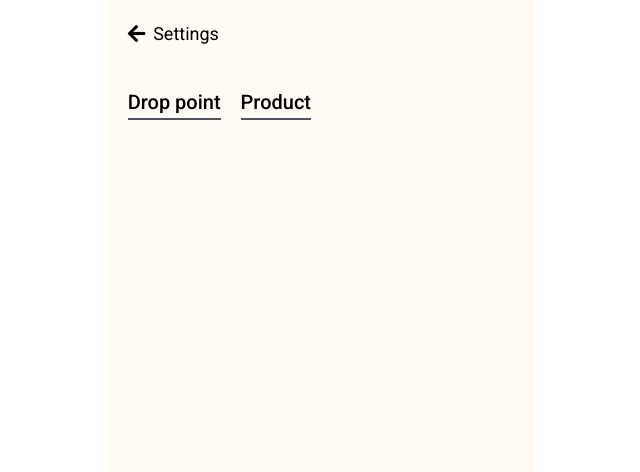
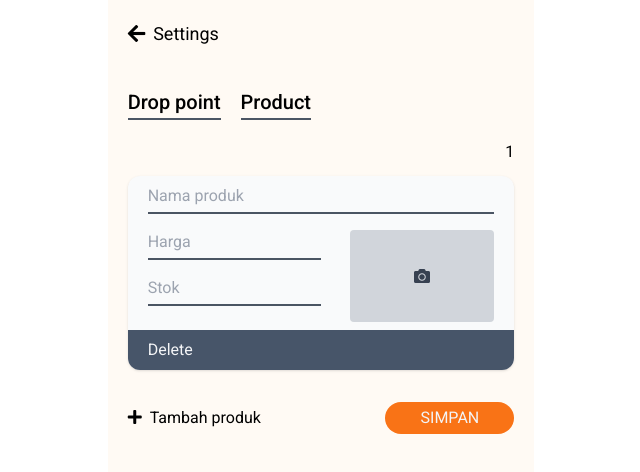
Before and after one commit to or-abdillh/dapuraya-owner, a Vue app: page /settings in a window 1280 px wide. Both pictures are taken after a click on the element "Product". Shown: the top 472 px of the page, without its empty margins (319-959 px from the left). Built offline with nearby package versions, Linux system fonts and the light colour scheme.

Commit message:
Create Product component

```diff
--- a/src/components/DropPoint.vue
+++ b/src/components/DropPoint.vue
@@ -8,7 +8,7 @@
 		</template>
 		<section class="w-full flex justify-between items-center">
 			<div @click="cards++" class="active:scale-95 duration-300">
-				<i class="fa fa-plus"></i>
+				<i class="fa fa-plus mr-2"></i>
 				<span>Tambah drop point</span>
 			</div>
 			<button class="text-gray-100 bg-orange-500 w-4/12 py-1 rounded-full">SIMPAN</button>
--- /dev/null
+++ b/src/components/Product.vue
@@ -0,0 +1,48 @@
+<style scoped>
+
+	.field {
+		@apply w-full outline-0 bg-gray-50 border-b-2 border-gray-600 pb-1 mb-4;
+	}
+
+</style>
+<template>
+	<section>
+		<section class="w-full flex flex-col items-end">
+			<span>{{ products }}</span>
+		</section>
+		<section class="mt-3">
+			<template v-for="product in products" :key="product">
+				<CardSettings v-on:delete="products--">
+					<template v-slot:content>
+						<section class="w-full px-5 py-2 flex justify-between flex-wrap">
+							<input placeholder="Nama produk" class="field" type="text"/>
+							<div class="w-6/12">
+								<input placeholder="Harga" class="field" type="text"/>
+								<input placeholder="Stok" class="field" type="text"/>
+							</div>
+							<div class="w-5/12 bg-gray-300 rounded grid place-items-center">
+								<i class="fa fa-camera text-gray-700"></i>
+							</div>
+						</section>
+					</template>
+				</CardSettings>
+			</template>
+		</section>
+		<section class="w-full flex justify-between items-center">
+			<div @click="products++" class="active:scale-95 duration-300">
+				<i class="fa fa-plus mr-2"></i>
+				<span>Tambah produk</span>
+			</div>
+			<button class="text-gray-100 bg-orange-500 w-4/12 py-1 rounded-full">SIMPAN</button>
+		</section>
+	</section>
+</template>
+
+<script setup>
+
+	import { ref } from 'vue'
+	import CardSettings from '@/components/CardSettings.vue'
+
+	const products = ref(1)
+
+</script>
--- a/src/views/Settings.vue
+++ b/src/views/Settings.vue
@@ -19,6 +19,7 @@
 	import { ref } from 'vue'
 	import HeaderNavigation from '@/components/HeaderNavigation.vue'
 	import DropPoint from '@/components/DropPoint.vue'
+	import Product from '@/components/Product.vue'
 
 	const tabActive = ref(DropPoint)
 
@@ -29,7 +30,7 @@
 		},
 		{
 			name: 'Product',
-			component: ''
+			component: Product
 		}
 	]
 
```
